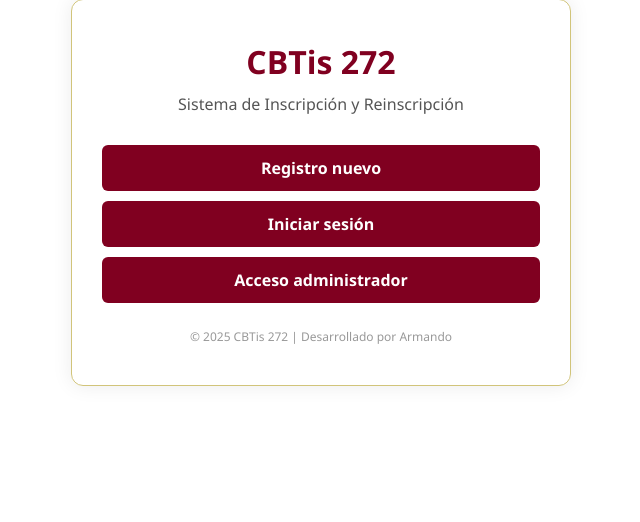
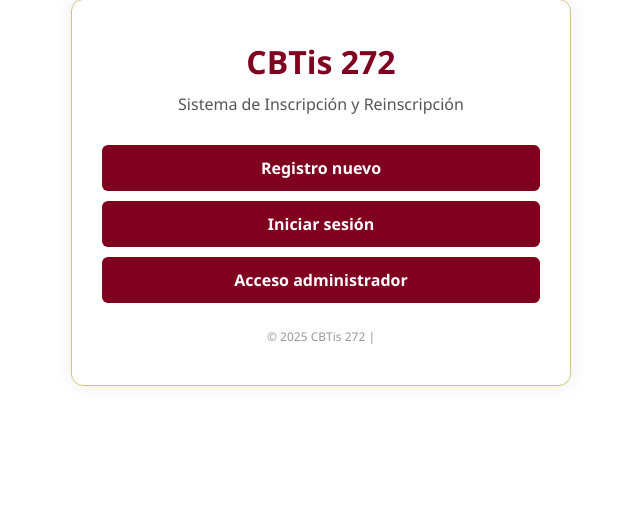
Before and after one commit to Armando59t/cbtis272, a Flask app: page / in a window 1280 px wide. Shown: the part 208-730 px from the top of the page, without its empty margins (319-959 px from the left). Run offline with Flask 3, Linux system fonts and the light colour scheme.

Commit message:
Update index.html

```diff
--- a/templates/index.html
+++ b/templates/index.html
@@ -77,7 +77,7 @@
         <a href="/login" class="boton">Iniciar sesión</a>
         <a href="/admin/login" class="boton">Acceso administrador</a>
 
-        <div class="footer">© 2025 CBTis 272 | Desarrollado por Armando</div>
+        <div class="footer">© 2025 CBTis 272 |</div>
     </div>
 </body>
 </html>
```
